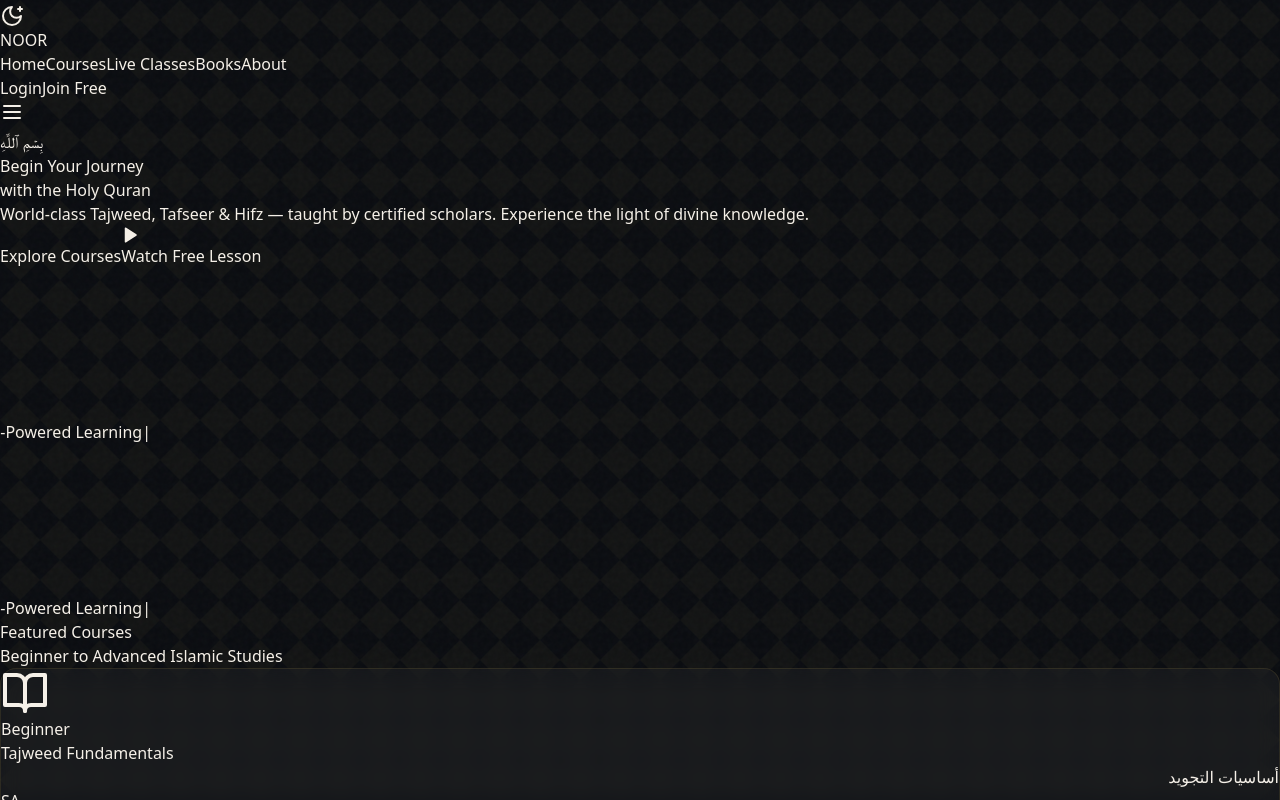
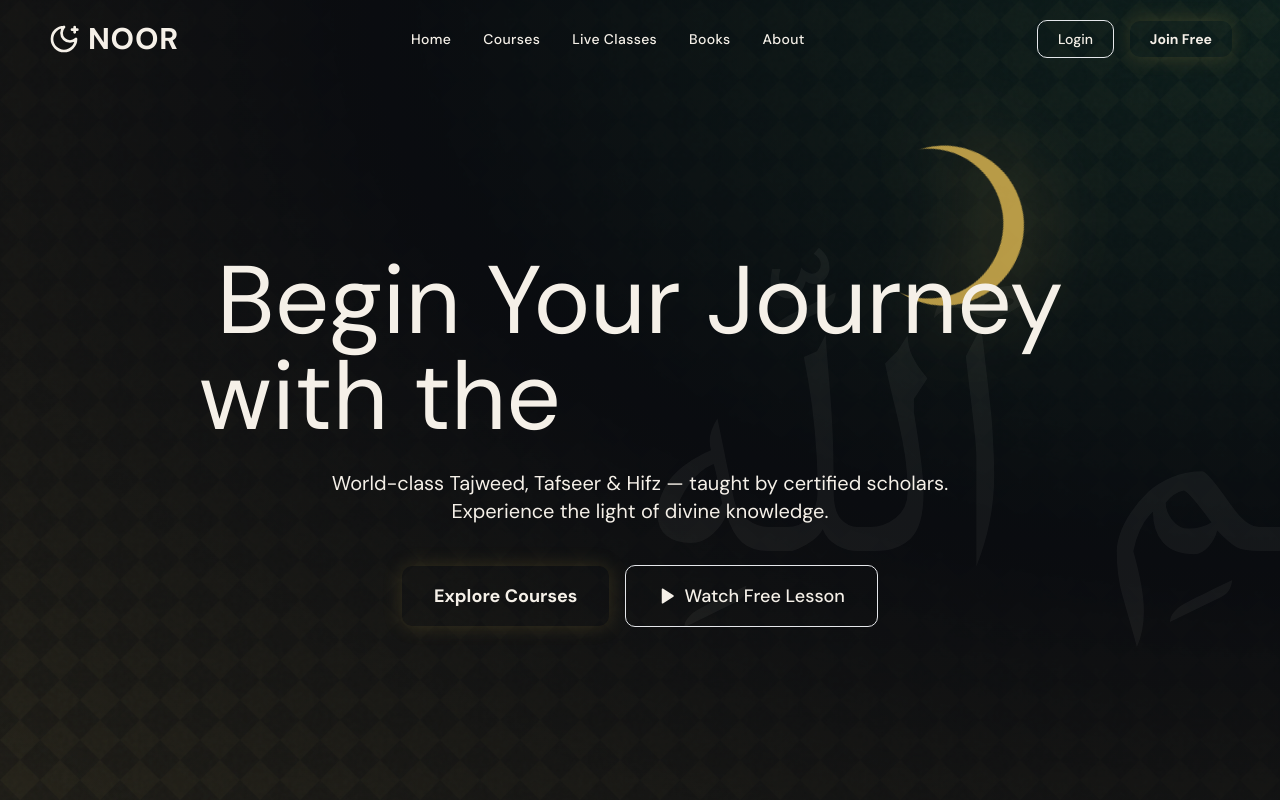
Before and after one commit to polarithapp/noor, a Next.js app: page / in a window 1280 px wide. Shown: the top 800 px of the page. Built offline with nearby package versions, Linux system fonts and the light colour scheme; a web font is replaced by a local one.

Commit message:
Add Tailwind CSS configuration with custom theme

```diff
--- /dev/null
+++ b/tailwind.config.js
@@ -0,0 +1,44 @@
+/** @type {import('tailwindcss').Config} */
+module.exports = {
+  content: [
+    "./pages/**/*.{js,jsx}",
+    "./components/**/*.{js,jsx}",
+    "./app/**/*.{js,jsx}",
+  ],
+  theme: {
+    extend: {
+      colors: {
+        // App Theme Colors (Matching the video)
+        "app-bg": "#F8FAFC", // Very light grayish blue for app background
+        "app-surface": "#FFFFFF", // Pure white for cards
+        "app-purple": {
+          light: "#E0E7FF",
+          DEFAULT: "#8B5CF6", // Main brand purple
+          dark: "#6D28D9",
+        },
+        "app-teal": {
+          light: "#CCFBF1",
+          DEFAULT: "#2DD4BF", // Quran AI section color
+          dark: "#0F766E",
+        },
+        "text-main": "#1E293B", // Dark slate for primary text
+        "text-muted": "#64748B", // Gray for secondary text
+      },
+      fontFamily: {
+        sans: ['var(--font-dm-sans)', 'sans-serif'],
+        quran: ['var(--font-amiri)', 'serif'],
+        arabic: ['var(--font-scheherazade)', 'serif'],
+      },
+      boxShadow: {
+        'soft': '0 4px 20px -2px rgba(0, 0, 0, 0.05)',
+        'float': '0 10px 30px -5px rgba(139, 92, 246, 0.15)',
+      },
+      borderRadius: {
+        '2xl': '1rem',
+        '3xl': '1.5rem',
+        '4xl': '2rem',
+      }
+    },
+  },
+  plugins: [],
+};
```
